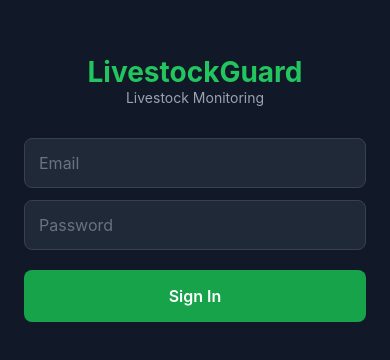
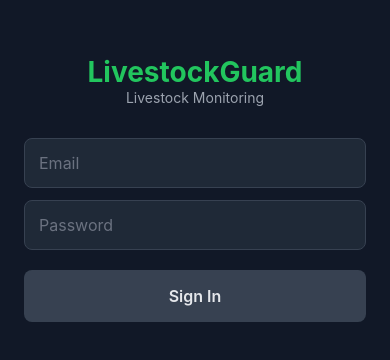
Before and after one commit to MyDrive-Africa/livestockguard, a React Native app in the folder mobile/: screen / in a window 390 px wide. Shown: the part 234-594 px from the top of the page. Built offline with nearby package versions, Linux system fonts and the light colour scheme.

Commit message:
style(mobile): update sign-in button to dark grey with light grey text

```diff
--- a/mobile/src/screens/LoginScreen.tsx
+++ b/mobile/src/screens/LoginScreen.tsx
@@ -61,6 +61,6 @@ const styles = StyleSheet.create({
   title: { fontSize: 28, fontWeight: 'bold', textAlign: 'center', color: '#22c55e' },
   subtitle: { fontSize: 14, textAlign: 'center', color: '#9ca3af', marginBottom: 32 },
   input: { backgroundColor: '#1f2937', borderWidth: 1, borderColor: '#374151', borderRadius: 8, padding: 14, marginBottom: 12, fontSize: 16, color: '#f9fafb' },
-  button: { backgroundColor: '#16a34a', borderRadius: 8, padding: 16, alignItems: 'center', marginTop: 8 },
-  buttonText: { color: '#fff', fontSize: 16, fontWeight: '600' },
+  button: { backgroundColor: '#374151', borderRadius: 8, padding: 16, alignItems: 'center', marginTop: 8 },
+  buttonText: { color: '#e5e7eb', fontSize: 16, fontWeight: '600' },
 });
```
